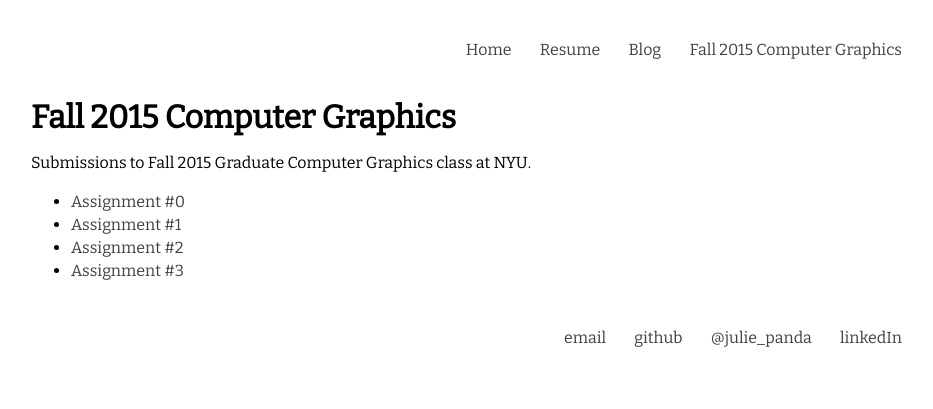
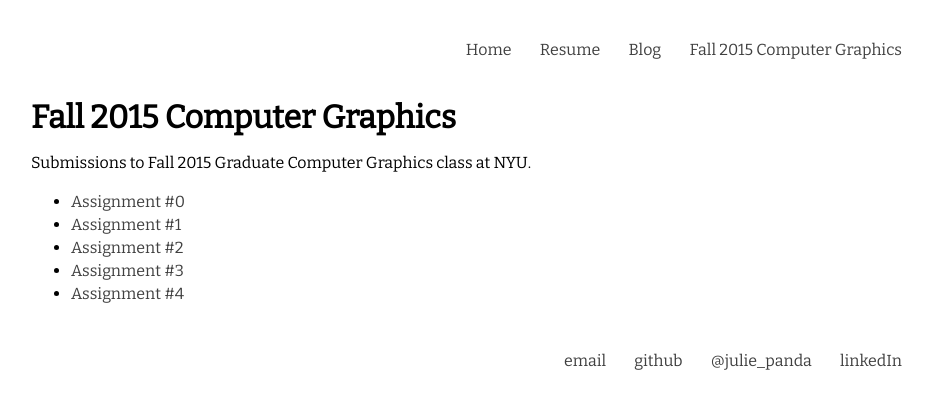
Before and after one commit to juliepanda/juliepanda.github.io, a Jekyll site: the page built from f15-computer-graphics/index.html, in a window 1280 px wide. Shown: the top 409 px of the page, without its empty margins (161-1094 px from the left). Built offline with Jekyll 4.4.1, drawn with Linux system fonts in a browser that asks for light colours.

Commit message:
add listing in assignment

```diff
--- a/f15-computer-graphics/index.html
+++ b/f15-computer-graphics/index.html
@@ -9,4 +9,5 @@ title: Fall 2015 Computer Graphics
   <li><a href="./assignments/1.html">Assignment #1</li>
   <li><a href="./assignments/2.html">Assignment #2</li>
   <li><a href="./assignments/3.html">Assignment #3</li>
+  <li><a href="./assignments/4.html">Assignment #4</li>
 </ul>
```
